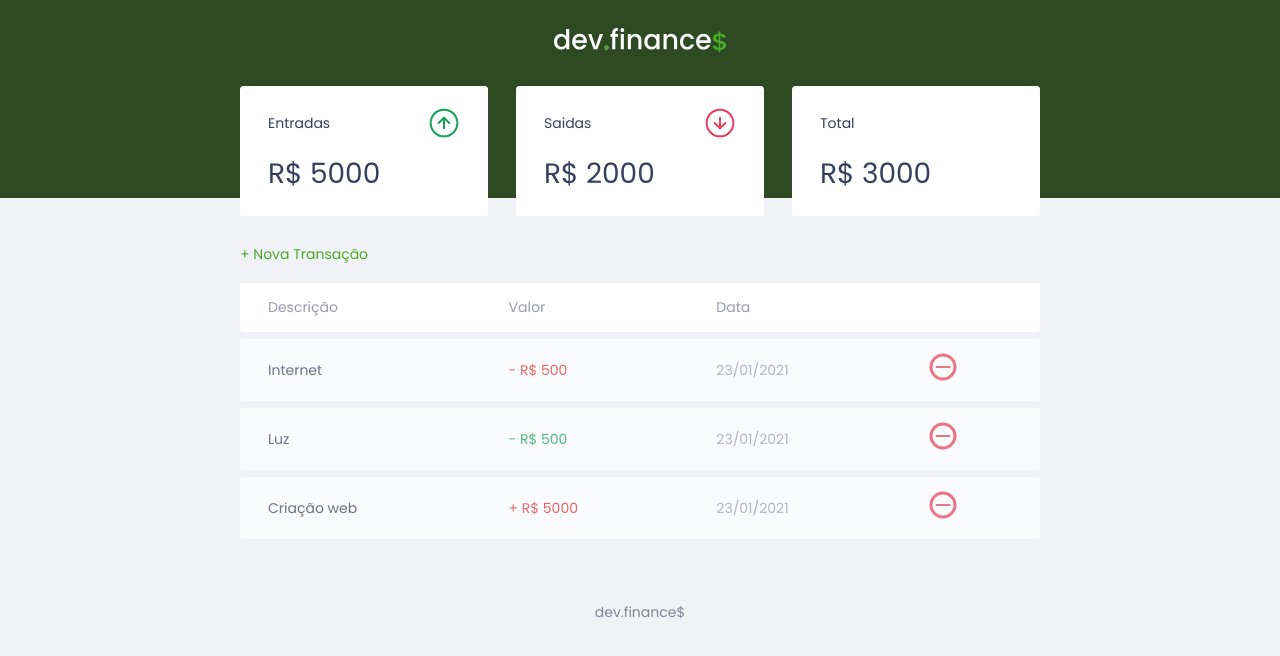
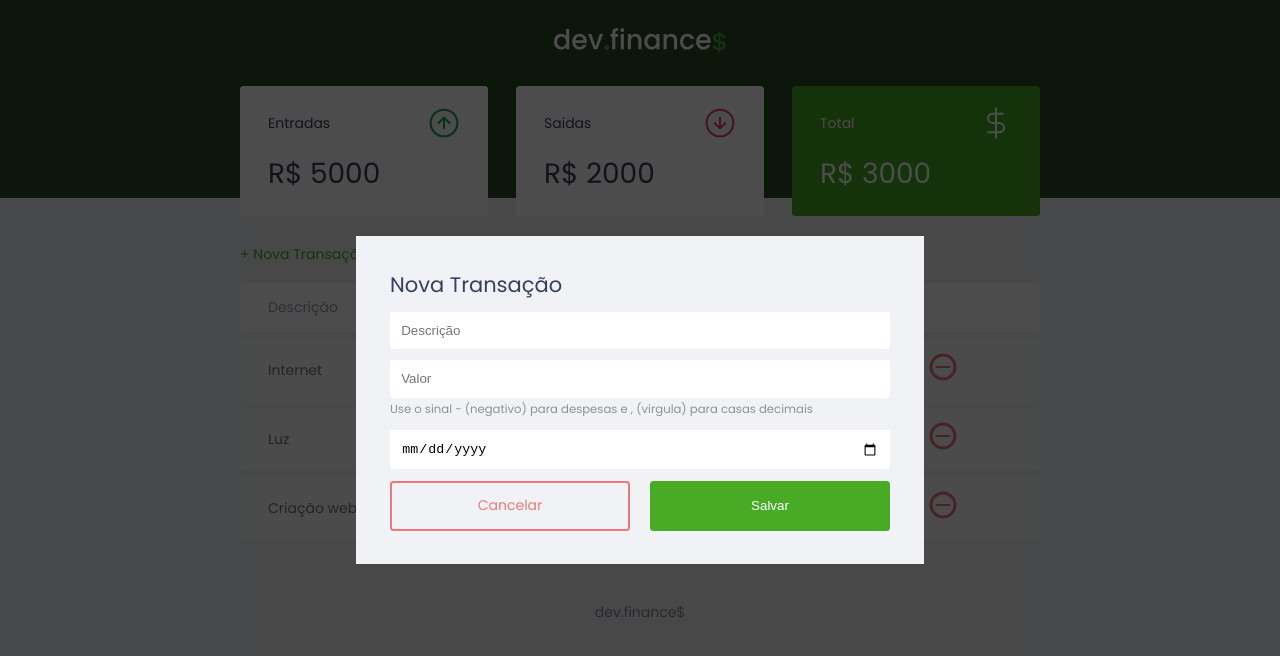
Before and after one commit to gabriel-ferreira26/maratonaDiscovery, a plain HTML site: page index.html in a window 1280 px wide. Both pictures are taken after a click on the link "+ Nova Transação". Drawn offline with Linux system fonts and the light colour scheme.

Commit message:
Fim segunda aula

```diff
--- a/index.html
+++ b/index.html
@@ -40,7 +40,7 @@
                 </h3>
                 <p>R$ 2000</p>
             </div>
-            <div class="card green">
+            <div class="card total">
                 <h3>
                     <span>Total</span>
                     <img src="./assets/total.svg" alt="Imagem de total">
@@ -54,7 +54,8 @@
         <section id="trasaction">
             <h2 class="sr-only">Transações</h2>
 
-            <a href="#" class="button new">+ Nova Transação</a>
+            <a href="#"
+            class="button new" onclick="Modal.open()">+ Nova Transação</a>
 
             <table id="data-table">
                 <thead>
@@ -96,6 +97,93 @@
 
     </main>
 
+    <div class="modal-overlay" >
+        <div class="modal">
+            <div id="form">
+                <h2>Nova Transação</h2>
+                <form action="">
+                    <div class="input-group">
+                        <label
+                            class="sr-only"
+                            for="description">
+                            Descrição
+                        </label>
+                        <input
+                            type="text"
+                            id="description"
+                            name="description"
+                            value=""
+                            placeholder="Descrição"
+                        />
+                    </div>
+
+                    <div class="input-group">
+                        <label
+                            class="sr-only"
+                            for="amount">
+                            Valor
+                        </label>
+                        <input
+                            type="number"
+                            step="0.01"
+                            id="amount"
+                            name="amount"
+                            value=""
+                            placeholder="Valor"
+                            not-null
+                        />
+                        <small class="help">Use o sinal - (negativo) para despesas e , (virgula) para casas decimais</small>
+                    </div>
+
+                    <div class="input-group">
+                        <label
+                            class="sr-only"
+                            for="date">
+                            Data
+                        </label>
+                        <input
+                            type="date"
+                            id="date"
+                            name="date"
+                        />
+                    </div>
+
+                    <div class="input-group actions" >
+                        <a
+                        onclick="Modal.close()"
+                        class="button cancel"
+                        href="#">Cancelar</a>
+                        <button type="submit">Salvar</button>
+                    </div>
+
+                </form>
+            </div>
+        </div>
+    </div>
+
+    <script>
+        const Modal = {
+            open(){
+                //Abri modal
+                //Adicionar a classe active ao modal
+                document
+                    .querySelector('.modal-overlay')
+                    .classList
+                    .add('active')
+
+            },
+
+            close(){
+                //fechar modal
+                //Retira a class active do modal
+                document
+                    .querySelector('.modal-overlay')
+                    .classList
+                    .remove('active')
+            }
+        }
+    </script>
+
     <footer>
         <p>dev.finance$</p>
     </footer>
```
